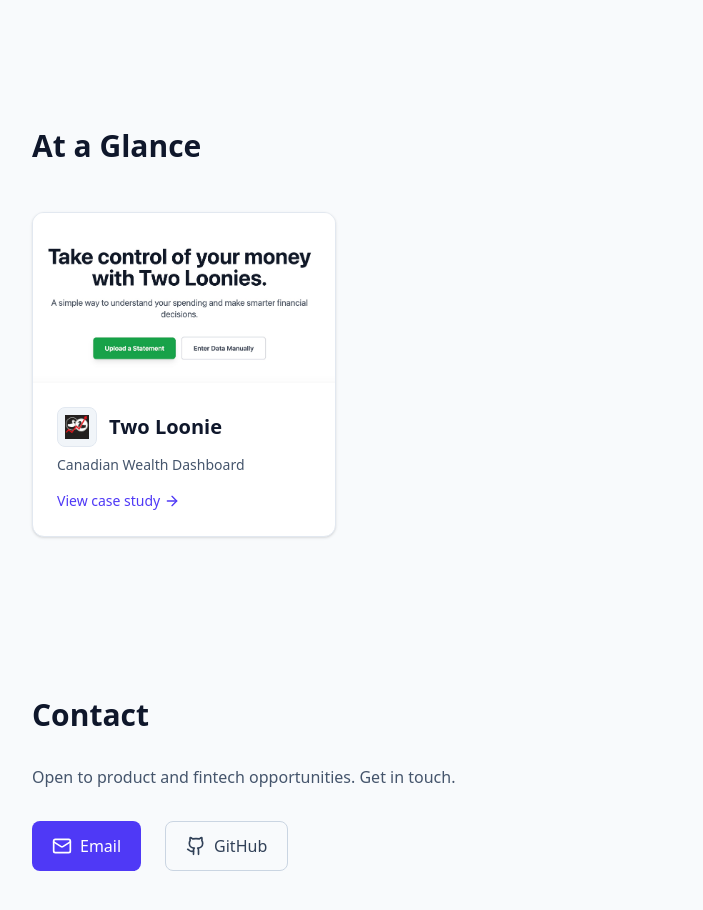
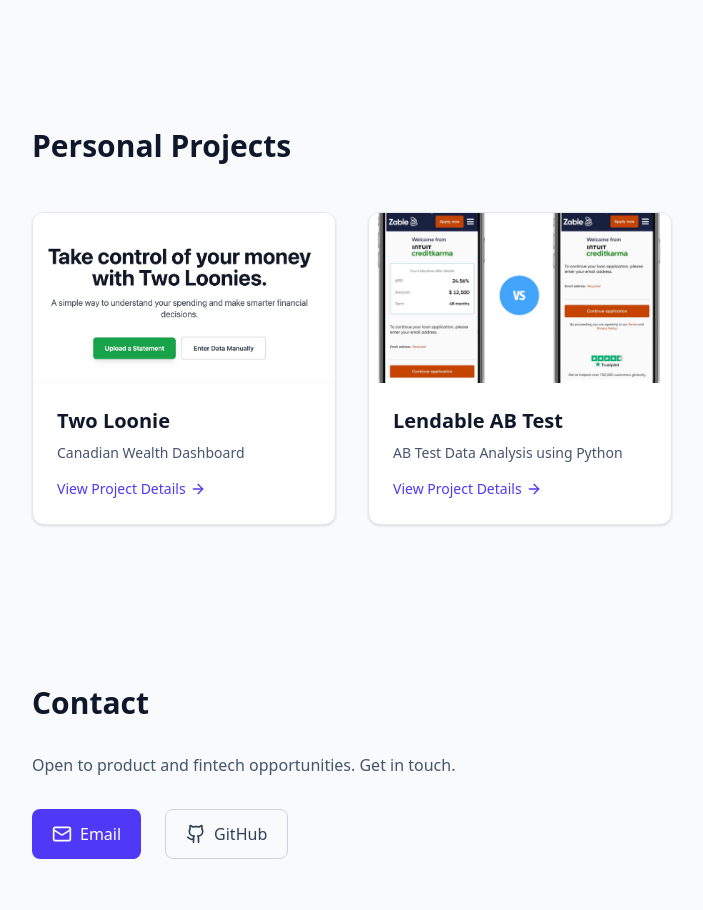
Before and after one commit to wick-wi/personal-web, a React (Vite) app: page / in a window 1280 px wide. Shown: the part 1860-2770 px from the top of the page, without its empty margins (120-823 px from the left). Built offline with nearby package versions, Linux system fonts and the light colour scheme.

Commit message:
changed project tile structures and added AB test project

```diff
--- a/src/components/ProjectCard.jsx
+++ b/src/components/ProjectCard.jsx
@@ -40,7 +40,7 @@
           </div>
           <p className="mt-2 text-slate-600 text-sm">{tagline}</p>
           <span className="mt-4 inline-flex items-center gap-1 text-indigo-600 font-medium text-sm group-hover:gap-2 transition-all">
-            View case study
+            View Project Details
             <ArrowRight size={16} />
           </span>
         </div>
--- a/src/components/ProjectGrid.jsx
+++ b/src/components/ProjectGrid.jsx
@@ -5,7 +5,7 @@
   return (
     <section id="projects" className="px-4 sm:px-6 max-w-5xl mx-auto py-20">
       <h2 className="text-2xl sm:text-3xl font-bold text-slate-900 mb-12">
-        At a Glance
+        Personal Projects
       </h2>
       <ul className="grid sm:grid-cols-2 lg:grid-cols-3 gap-8">
         {projects.map((project, index) => (
--- a/src/data/projects.js
+++ b/src/data/projects.js
@@ -5,6 +5,14 @@
  * Images (add files in public/images/projects/):
  * - icon: small logo (e.g. two-loonie-icon.png) — shown next to the title on the card.
  * - image: cover/hero image (e.g. two-loonie.png) — shown in the card’s top banner (aspect-video).
+ *
+ * Section labels (optional): add sectionTitles to override headings per project.
+ * Keys: problem, productStrategy, technicalStack, keyLessons.
+ * Example: sectionTitles: { problem: 'Context', technicalStack: 'Methodology', keyLessons: 'Results' }
+ * Sections with no content (missing or empty string) are not displayed.
+ *
+ * Button labels (optional): liveButtonLabel, repoButtonLabel.
+ * Defaults: "Visit Live App", "View code". E.g. liveButtonLabel: 'View slides', repoButtonLabel: 'View notebook'.
  */
 export const projects = [
   {
@@ -14,7 +22,7 @@
     liveUrl: 'https://wick-wi.github.io/two-loonies/',
     repoUrl: 'https://github.com/wick-wi/two-loonies',
     image: '/images/projects/two-loonie-project.png',
-    icon: '/images/projects/two-loonie-icon.png',
+    icon: '',
     sections: {
       problem:
         'Canadians do not have a single platform to track their wealth and investments.',
@@ -26,4 +34,28 @@
         'B2C is HARD!!!!',
     },
   },
+  {
+    id: 'Zable AB Test',
+    title: 'Lendable AB Test',
+    tagline: 'AB Test Data Analysis using Python',
+    liveUrl: 'https://drive.google.com/file/d/1MSjAjX7NuIk4B3ovQJSAyDema4-Kpjg7/view?usp=share_link',
+    repoUrl: 'https://colab.research.google.com/drive/16W0pXQ5cz3CmffeiFTsaylY7P1PCdxb2',
+    liveButtonLabel: 'View slides',
+    repoButtonLabel: 'View notebook',
+    image: '/images/projects/lendable-ab-test.png',
+    icon: '',
+    sectionTitles: {
+      problem: 'The Question',
+      technicalStack: 'Methodology',
+      keyLessons: 'Results',
+    },
+    sections: {
+      problem:
+        'Should Lendable show the indicative offer up front or only final offer after the user has applied?',
+      technicalStack:
+        'Using Jupyter Notebook with Python and Pandas',
+      keyLessons:
+        'Showing offer up front boosts conversion',
+    },
+  },
 ]
--- a/src/pages/ProjectDeepDive.jsx
+++ b/src/pages/ProjectDeepDive.jsx
@@ -3,12 +3,14 @@
 import { ExternalLink, Github } from 'lucide-react'
 import { projects } from '../data/projects'
 
-const sectionTitles = {
+const defaultSectionTitles = {
   problem: 'The Problem',
   productStrategy: 'The Product Strategy',
   technicalStack: 'The Technical Stack',
   keyLessons: 'Key Lessons',
 }
+
+const sectionKeys = Object.keys(defaultSectionTitles)
 
 export default function ProjectDeepDive() {
   const { slug } = useParams()
@@ -30,7 +32,15 @@
     )
   }
 
-  const { title, tagline, liveUrl, repoUrl, sections } = project
+  const {
+    title,
+    tagline,
+    liveUrl,
+    repoUrl,
+    sections,
+    liveButtonLabel,
+    repoButtonLabel,
+  } = project
 
   return (
     <motion.div
@@ -54,7 +64,7 @@
             className="inline-flex items-center gap-2 w-full sm:w-auto justify-center px-6 py-3 bg-indigo-600 text-white font-medium rounded-lg hover:bg-indigo-700 transition-colors focus:outline-none focus:ring-2 focus:ring-indigo-600 focus:ring-offset-2"
           >
             <ExternalLink size={20} aria-hidden />
-            Visit Live App
+            {liveButtonLabel ?? 'Visit Live App'}
           </a>
           {repoUrl && (
             <a
@@ -64,14 +74,18 @@
               className="inline-flex items-center gap-2 px-6 py-3 border border-slate-300 text-slate-700 font-medium rounded-lg hover:border-indigo-300 hover:text-indigo-600 transition-colors"
             >
               <Github size={20} aria-hidden />
-              View code
+              {repoButtonLabel ?? 'View code'}
             </a>
           )}
         </div>
       </div>
 
       <div className="space-y-12">
-        {Object.entries(sectionTitles).map(([key, label]) => (
+        {sectionKeys
+          .filter((key) => sections[key] != null && String(sections[key]).trim() !== '')
+          .map((key) => {
+            const label = project.sectionTitles?.[key] ?? defaultSectionTitles[key]
+            return (
               <motion.section
                 key={key}
                 initial={{ opacity: 0, y: 16 }}
@@ -83,10 +97,11 @@
                   {label}
                 </h2>
                 <p className="text-slate-600 leading-relaxed whitespace-pre-line">
-              {sections[key] || '—'}
+                  {sections[key]}
                 </p>
               </motion.section>
-        ))}
+            )
+          })}
       </div>
 
       <div className="mt-16 pt-8 border-t border-slate-200">
```
Also changed, not shown: public/images/projects/lendable-ab-test.png (added). Lines whose indentation alone changed are shown as unchanged.
